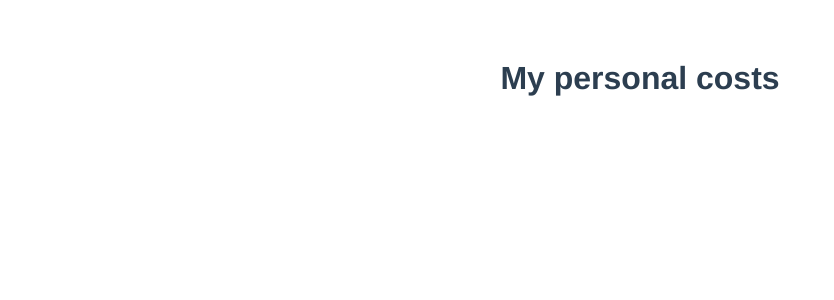
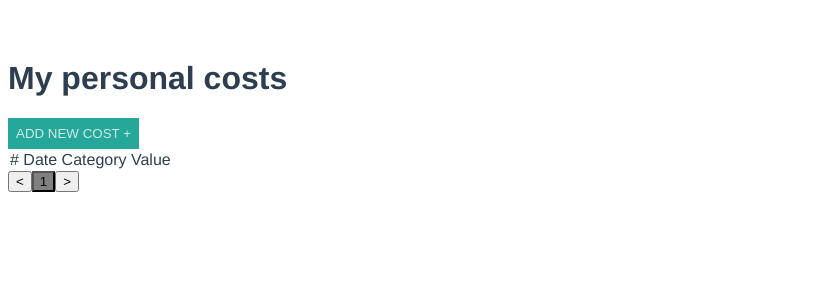
Before and after one commit to Alexey314/gb-vue-prj, a Vue app: page / in a window 1280 px wide. Shown: the top 300 px of the page, without its empty margins (0-834 px from the left). Built offline with nearby package versions, Linux system fonts and the light colour scheme.

Commit message:
feat: add lesson3 logic

```diff
--- a/src/App.vue
+++ b/src/App.vue
@@ -2,27 +2,90 @@
   <div id="app">
     <h1>My personal costs</h1>
     <!-- <HelloWorld msg="Welcome to Your Vue.js App" /> -->
+    <button class="add-btn" @click="toggleInputFormVisible">
+      ADD NEW COST +
+    </button>
+    <cost-input-form v-show="showInputForm" @add="onAddCost" />
+    <costs-list :costs-list="costsListPaginated" />
+    <paginator-widget :count="costsListPages" @change-page="onChangePage" />
   </div>
 </template>
 
 <script>
-// import HelloWorld from "./components/HelloWorld.vue";
+import CostInputForm from "./components/CostInputForm.vue";
+import CostsList from "./components/CostsList.vue";
+import PaginatorWidget from "./components/PaginatorWidget.vue";
 
 export default {
   name: "App",
   components: {
-    // HelloWorld,
+    CostInputForm,
+    CostsList,
+    PaginatorWidget,
+  },
+  data: () => ({
+    showInputForm: false,
+    costs: [],
+    maxCostsListLength: 5,
+    costsListPageNum: 1,
+  }),
+  methods: {
+    toggleInputFormVisible() {
+      this.showInputForm = !this.showInputForm;
+    },
+    onAddCost(newCost) {
+      const newCostsRec = Object.assign({}, newCost);
+      const newCostsIndex = this.costs.length;
+      newCostsRec.index = newCostsIndex + 1;
+      this.$set(this.costs, newCostsIndex, newCostsRec);
+    },
+    onChangePage(pageNum) {
+      this.costsListPageNum = pageNum;
+    },
+  },
+  computed: {
+    costsListPages() {
+      return Math.max(
+        1,
+        Math.ceil(this.costs.length / this.maxCostsListLength)
+      );
+    },
+    costsListPaginated() {
+      const startIndex = (this.costsListPageNum - 1) * this.maxCostsListLength;
+      return this.costs.slice(startIndex, startIndex + this.maxCostsListLength);
+    },
   },
 };
 </script>
 
 <style lang="scss">
+@use "sass:color";
+
+$btn-bg-color-main: #25a79a;
+$btn-bg-color-hover: lighten($btn-bg-color-main, 5%);
+$btn-bg-color-active: darken($btn-bg-color-main, 10%);
+
 #app {
   font-family: Avenir, Helvetica, Arial, sans-serif;
   -webkit-font-smoothing: antialiased;
   -moz-osx-font-smoothing: grayscale;
-  text-align: center;
+  text-align: left;
   color: #2c3e50;
   margin-top: 60px;
 }
+
+.add-btn {
+  display: block;
+  background-color: $btn-bg-color-main;
+  border: none;
+  color: #d0ebe8;
+  padding: 8px;
+  cursor: pointer;
+  &:hover {
+    background-color: $btn-bg-color-hover;
+  }
+  &:active {
+    background-color: $btn-bg-color-active;
+  }
+}
 </style>
--- /dev/null
+++ b/src/components/CostInputForm.vue
@@ -0,0 +1,34 @@
+<template>
+  <div>
+      <input type="text" placeholder="Payment description" v-model.trim="paymentDescription">
+      <br>
+      <input type="text" placeholder="Payment amount" v-model.number="paymentAmount">
+      <br>
+      <input type="text" placeholder="Payment date" v-model.trim="paymentDate">
+      <br>
+      <button @click="onClickAdd">ADD +</button>
+  </div>
+</template>
+
+<script>
+export default {
+  data: () => ({
+    paymentDescription: 'Buy food',
+    paymentAmount: 123.4,
+    paymentDate: '23.04.2021'
+  }),
+  methods: {
+      onClickAdd(){
+          this.$emit('add', {
+              paymentDescription: this.paymentDescription,
+              paymentAmount: this.paymentAmount,
+              paymentDate: this.paymentDate
+          });
+      }
+  }
+}
+</script>
+
+<style>
+
+</style>
--- /dev/null
+++ b/src/components/CostsList.vue
@@ -0,0 +1,21 @@
+<template>
+  <table>
+    <tr>
+      # Date Category Value
+    </tr>
+    <tr v-for="(rec,i) in costsList" :key="i">
+        {{rec.index}} {{rec.paymentDate}} {{rec.paymentDescription}} {{rec.paymentAmount}}
+    </tr>
+  </table>
+</template>
+
+<script>
+export default {
+  props: {
+    costsList: Array,
+  },
+};
+</script>
+
+<style>
+</style>
--- /dev/null
+++ b/src/components/PaginatorWidget.vue
@@ -0,0 +1,55 @@
+<template>
+  <div>
+    <button @click="onPrev">&lt;</button>
+    <button
+      @click="onPageNumClick(pageNum)"
+      v-for="pageNum in pageNumbers"
+      :key="pageNum"
+      :class="[activePageNum == pageNum ? $style.btnActive : '']"
+    >
+      {{ pageNum }}
+    </button>
+    <button @click="onNext">&gt;</button>
+  </div>
+</template>
+
+<script>
+export default {
+  props: {
+    count: Number,
+  },
+  data: () => ({
+    activePageNum: 1,
+  }),
+  methods: {
+    onPrev() {
+      this.activePageNum = Math.max(1, this.activePageNum - 1);
+      this.emitEvent();
+    },
+    onNext() {
+      this.activePageNum = Math.min(this.count, this.activePageNum + 1);
+      this.emitEvent();
+    },
+    onPageNumClick(pageNum) {
+      this.activePageNum = pageNum;
+      this.emitEvent();
+    },
+    emitEvent() {
+      this.$emit("change-page", this.activePageNum);
+    },
+  },
+  computed: {
+    pageNumbers() {
+      return Array(this.count)
+        .fill(0)
+        .map((val, index) => index + 1);
+    },
+  },
+};
+</script>
+
+<style module lang="scss">
+.btnActive {
+  background-color: gray;
+}
+</style>
```
Also changed, not shown: src/components/HelloWorld.vue (deleted, +0 -19 lines).
